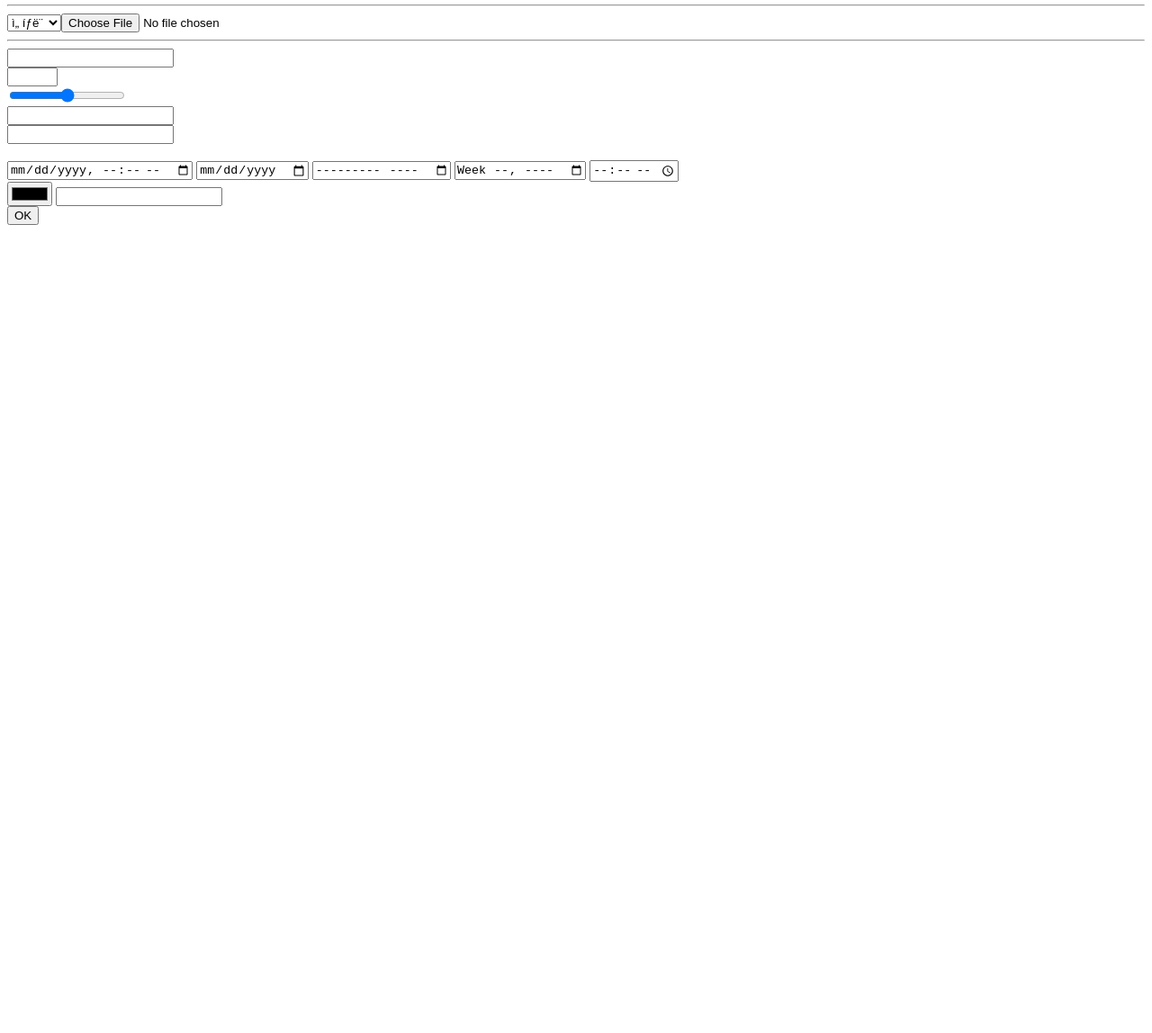
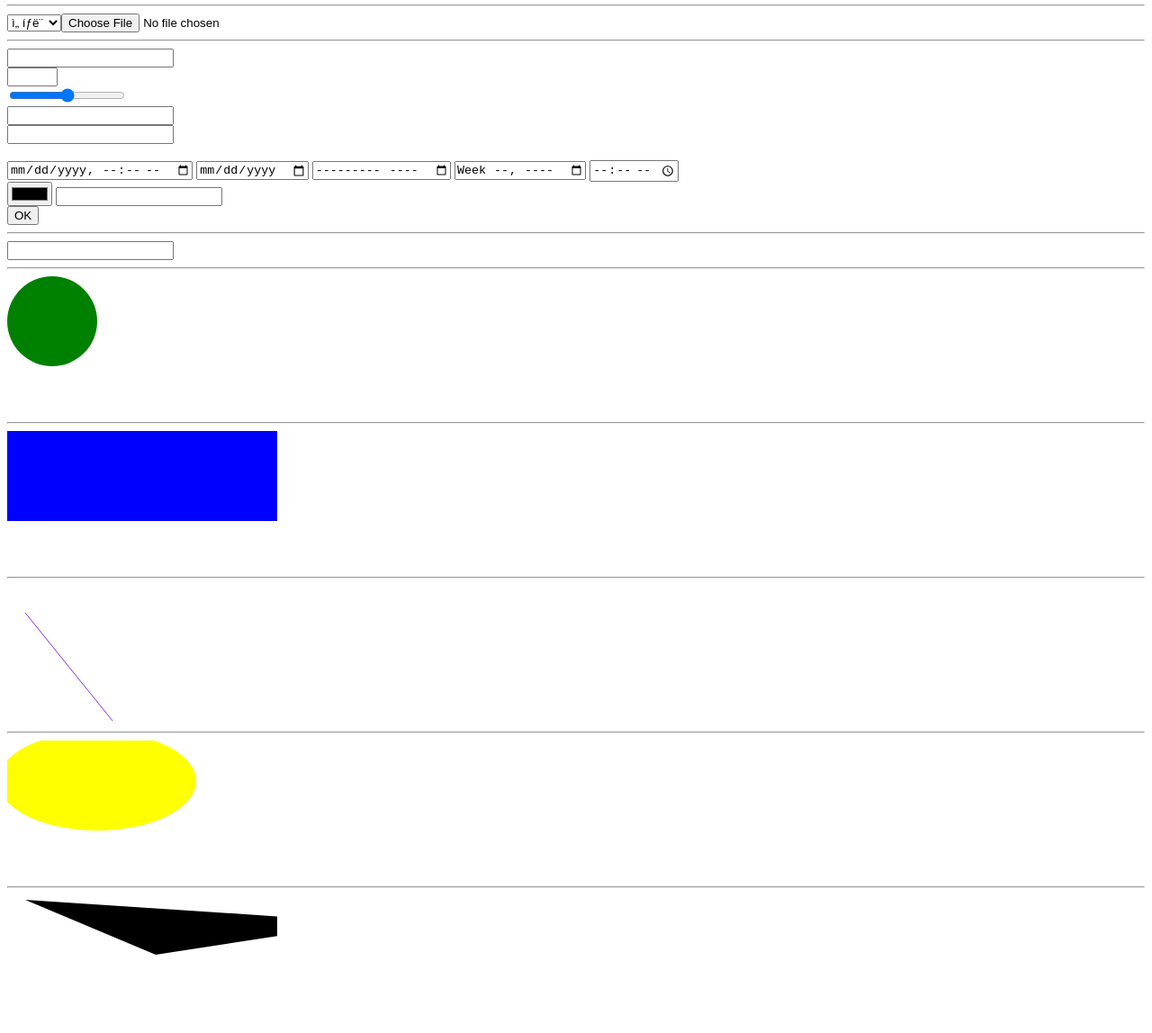
Before and after one commit to hyisu/frontend_study, a plain HTML site: page pretice/index.html in a window 1280 px wide. Shown: the part 567-1715 px from the top of the page at 90% size. Before the commit the page ends 825 px from the top, so only its background shows below. Drawn offline with Linux system fonts and the light colour scheme.

Commit message:
[add] svg tag, input-list tag.

```diff
--- a/pretice/index.html
+++ b/pretice/index.html
@@ -1,6 +1,6 @@
 <!DOCTYPE html>
 <html>
-    <title>form1.html</title>
+    <title>프론트엔드공부</title>
     <head>
         <meta charset="UTF-8>"
     </head>
@@ -60,5 +60,38 @@
         <br/>
         <button type="submit">OK</button>
     </form>
+    <hr/>
+    <!--20230831-->
+    <form action="Result1.html" method="post">
+        <input type="text" name="리스트" list="list1"/><br/>
+        <datalist id="list1">
+            <option value="aa">항목1</option>
+            <option value="bb">항목2</option>
+            <option value="cc">항목3</option>
+            <option value="dd">항목4</option>
+            <option value="ee">항목5</option>
+        </datalist>
+    </form>
+    <hr/>
+    <!--svg태그는 벡터방식으로 그림을 그려 확대를 해도 이미지가 크게 깨지지않음.-->
+    <svg>
+        <circle cx="50" cy="50" r="50" fill="green"/>
+    </svg>
+    <hr/>
+    <svg>
+        <rect width="300" height="100" fill="blue"/>
+    </svg><hr/>
+    <svg>
+        <line x1="20" y1="30" x2="400" y2=" 500" style="stroke: blueviolet;"/>
+    </svg>
+    <hr/>
+    <svg>
+        <ellipse cx="100" cy="45" rx="110" ry="55" fill="yellow"/>
+    </svg>
+    <hr/>
+    <svg>
+        <polygon points="20, 5, 400, 30, 165, 66"
+    </svg>
+
     </body>
 </html>
```
